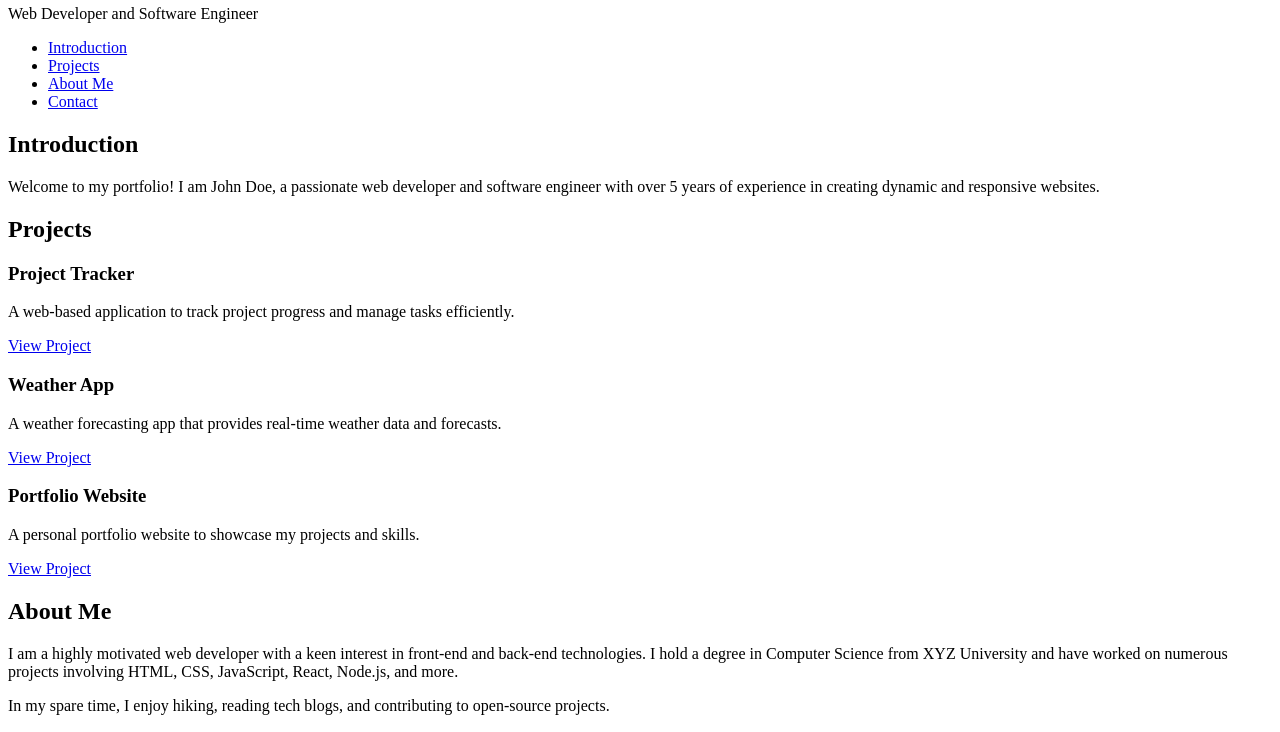
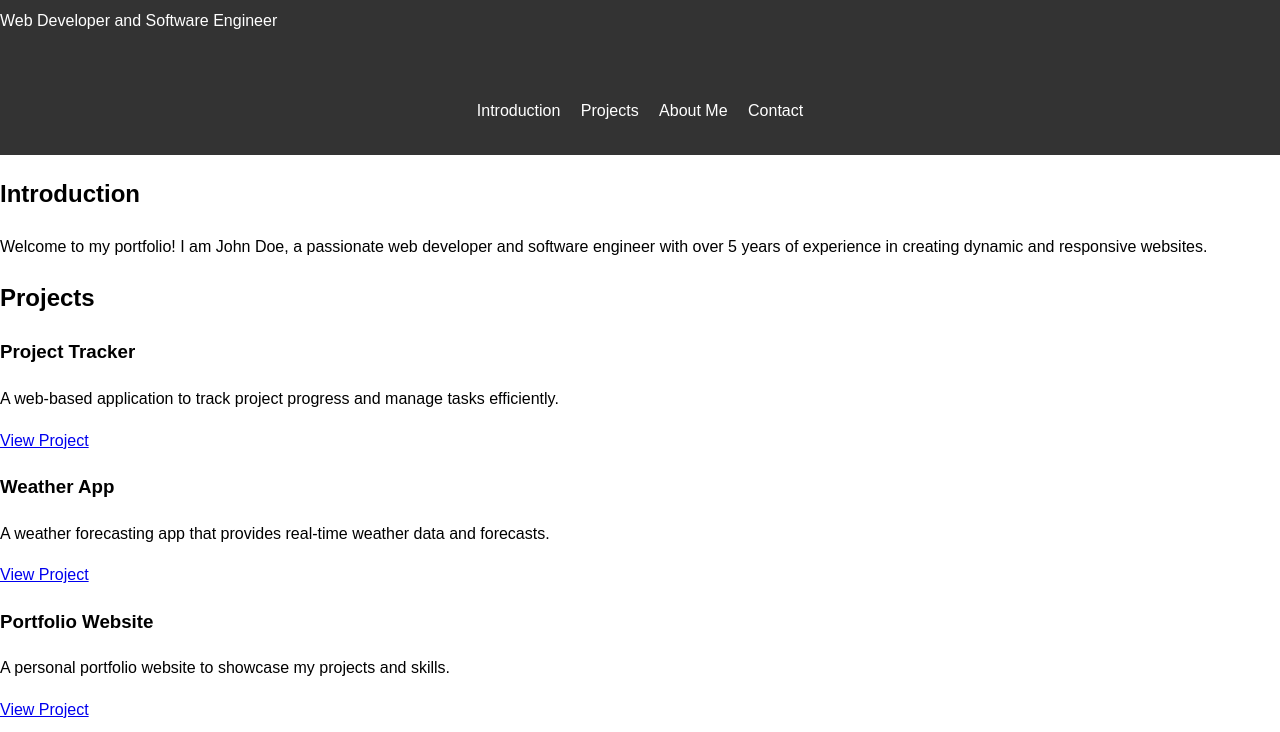
Before and after one commit to Leeroydough/My_First_Portfolio, a plain HTML site: page css_basic/index.html in a window 1280 px wide. Shown: the part 75-807 px from the top of the page. Drawn offline with Linux system fonts and the light colour scheme.

Commit message:
Update index.html

```diff
--- a/css_basic/index.html
+++ b/css_basic/index.html
@@ -1,8 +1,11 @@
 <!DOCTYPE html>
 <html lang="en">
-<head>
-    <meta charset="utf-8">
+    <head>
+    <meta charset="UTF-8">
+    <meta name="viewport" content="width=device-width, initial-scale=1.0">
     <title>John Doe - Personal Portfolio</title>
+    <link href="base.css" rel="stylesheet">
+    <link href="styles.css" rel="stylesheet">
 </head>
 <body>
     <header>
```
